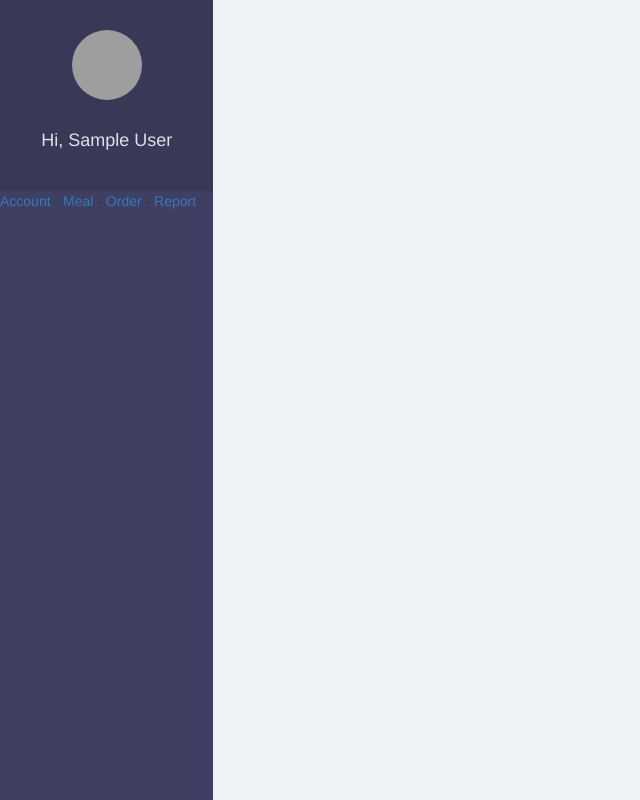
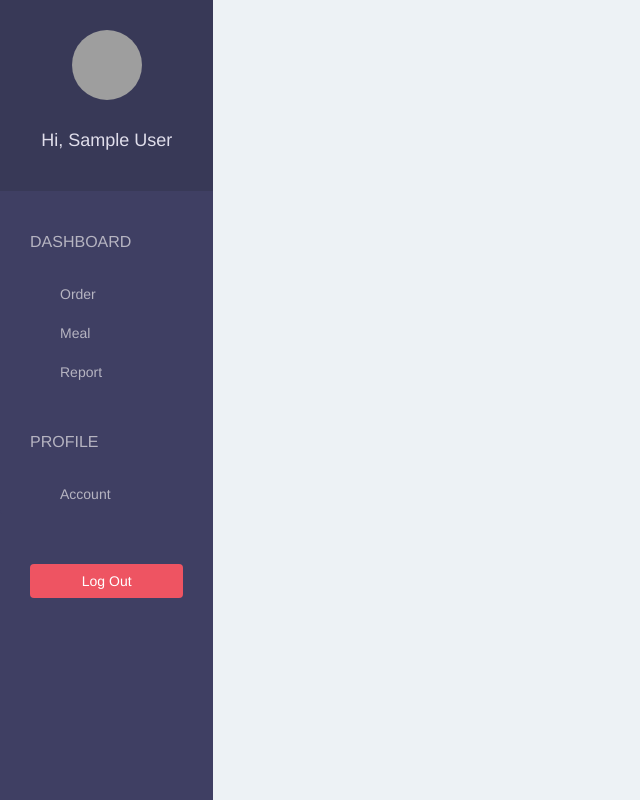
Before and after one commit to antyang/plate, a Django app: page /restaurant/ in a window 1280 px wide. Shown: the whole page, without its empty margins (0-640 px from the left). Run offline with Django 3.2, Linux system fonts and the light colour scheme; the visitor is signed in with stand-in values (Sample User, id 1); data that the repository does not hold is empty; some libraries are stand-ins or nearby versions; grey boxes are pictures that could not be loaded.

Commit message:
Add custom styles

```diff
--- a/plateapp/static/css/style.css
+++ b/plateapp/static/css/style.css
@@ -19,9 +19,7 @@ body {
   background-color: #DA4F5D;
 }
 
-
 /* Sidebar */
-
 .sidebar {
   height: 100%;
   position: fixed;
@@ -47,3 +45,57 @@ body {
 .sidebar > div:first-child > h5 {
   color: #B6B4C1;
 }
+
+/* Sidebar List */
+.sidebar .list-group {
+  padding: 0;
+  background-color: #3F3F63;
+}
+
+.sidebar .list-group > span {
+  color: #B6B4C1;
+  display: block;
+  margin-top: 20px;
+  padding: 20px 30px;
+  font-size: 16px;
+  font-weight: 300;
+}
+
+.sidebar .list-group .list-group-item,
+.sidebar .list-group .list-group-item:focus {
+  background-color: #3F3F63;
+  color: #B6B4C1;
+  border: 0;
+  padding-left: 60px;
+  padding-right: 30px;
+}
+
+.sidebar .list-group .list-group-item.active,
+.sidebar .list-group .list-group-item:hover {
+  background-color: #383957;
+  color: #E0DEEB;
+}
+
+.sidebar .list-group .list-group-item:first-child {
+  border-top-left-radius: 0;
+  border-top-right-radius: 0;
+}
+
+.sidebar .list-group .list-group-item .badge,
+.sidebar .list-group .list-group-item.active .badge {
+  background-color: #EE5462;
+  color: #E0DEEB;
+}
+
+/* Sidebar Log Out */
+.sidebar > div:last-child {
+  padding: 30px;
+}
+
+.sidebar > div:last-child .btn {
+  width: 100%;
+}
+
+.content {
+  padding: 0 40px;
+}
--- a/plateapp/templates/restaurant/base.html
+++ b/plateapp/templates/restaurant/base.html
@@ -11,12 +11,22 @@
     <h4>Hi, {{ request.user.get_full_name }}</h4>
     <h5>{{ request.user.restaurant.name }}</h5>
   </div>
-  <a href="{% url 'restaurant-account'%}">Account</a>
-  -
-  <a href="{% url 'restaurant-meal'%}">Meal</a>
-  -
-  <a href="{% url 'restaurant-order'%}">Order</a>
-  -
-  <a href="{% url 'restaurant-report'%}">Report</a>
+
+  <div class="list-group">
+    <span class="text-uppercase">Dashboard</span>
+    <a href="{% url 'restaurant-order'%}" class="list-group-item">Order</a>
+    <a href="{% url 'restaurant-meal'%}" class="list-group-item">Meal</a>
+    <a href="{% url 'restaurant-report'%}" class="list-group-item">Report</a>
+
+    <span class="text-uppercase">Profile</span>
+    <a href="{% url 'restaurant-account'%}" class="list-group-item">Account</a>
+  </div>
+
+  <div class="text-center">
+    <a class="btn btn-pink"
+    href="{% url 'restaurant-sign-out' %}?next={{ request.path }}">
+      Log Out
+    </a>
+  </div>
 
 {% endblock %}
```
